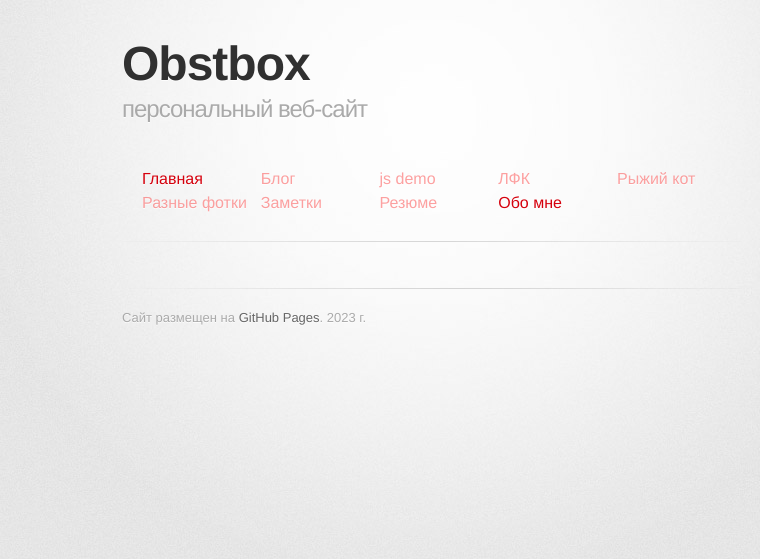
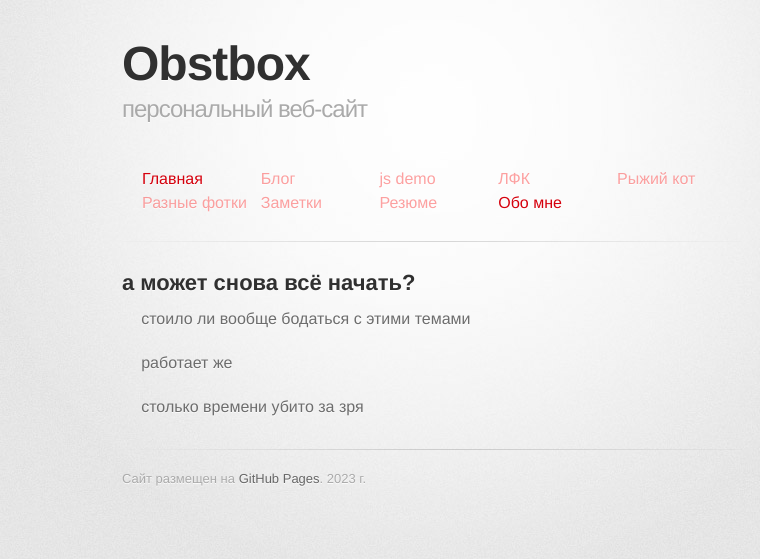
Before and after one commit to Obstbox/jekyll-heavy-duty, a Jekyll site: the page built from docs/_posts/2023-04-27-jekyll-themes.md, in a window 1280 px wide. Shown: the top 559 px of the page, without its empty margins (208-968 px from the left). Built offline with Jekyll 4.4.1, drawn with Linux system fonts in a browser that asks for light colours; some web fonts are replaced.

```diff
--- a/docs/_layouts/post.html
+++ b/docs/_layouts/post.html
@@ -1,3 +1,5 @@
 ---
 layout: default
 ---
+
+{{ content }}
--- a/docs/_posts/2023-04-27-jekyll-themes.md
+++ b/docs/_posts/2023-04-27-jekyll-themes.md
@@ -1,11 +1,13 @@
 ---
 layout: post
+excerpt_separator: <!--more-->
 ---
 
 ## а может снова всё начать?
 
 стоило ли вообще бодаться с этими темами
 
+<!--more-->
 работает же
 
 столько времени убито за зря
--- a/docs/assets/css/style.scss
+++ b/docs/assets/css/style.scss
@@ -84,7 +84,10 @@ blockquote a {
 
 /*
 ul.post-list
-span.post-meta
 a.post-link
 
 */
+span.post-meta {
+    float: right;
+    text-shadow: 1px 1px 2px darkgray;
+}
```
Also changed, not shown: docs/_layouts/home.html (+4 -12 lines), docs/_config.yml (line endings or trailing spaces).
